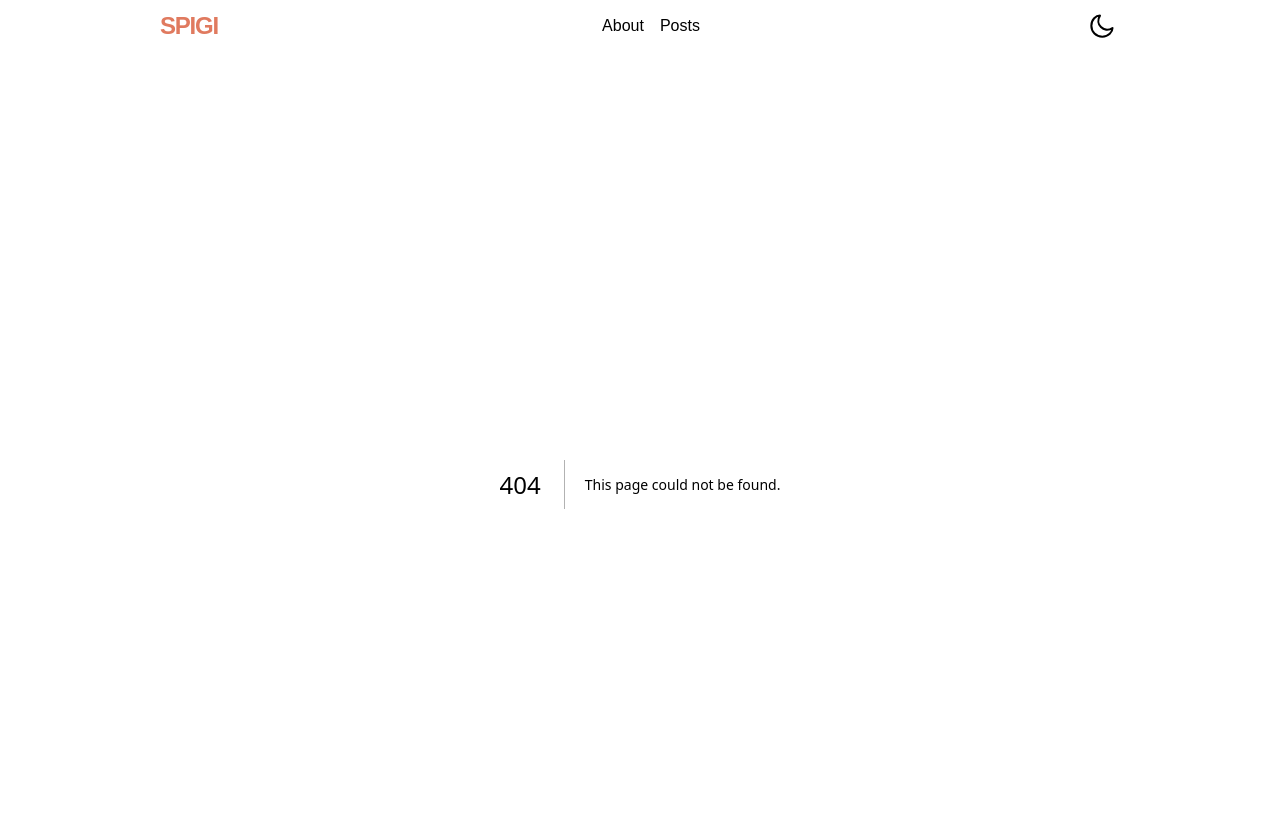
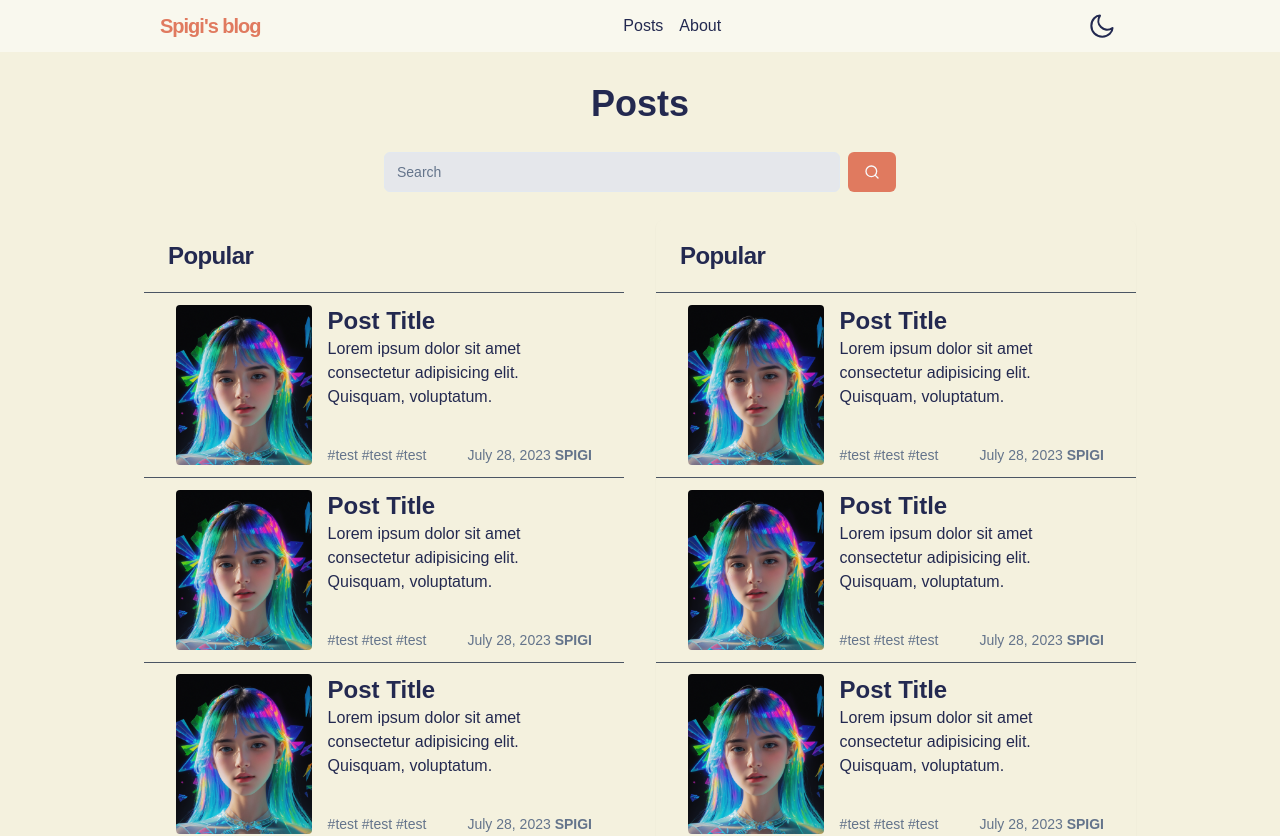
Before and after one commit to oliverTuesta/spigisblog-frontend, a Next.js app: page /posts in a window 1280 px wide. Before the commit this address had no page. Shown: the top 836 px of the page. Built offline with nearby package versions, Linux system fonts and the light colour scheme.

Commit message:
feat: add posts view

```diff
--- a/package.json
+++ b/package.json
@@ -11,6 +11,7 @@
   "dependencies": {
     "@radix-ui/react-accordion": "^1.1.2",
     "@radix-ui/react-icons": "^1.3.0",
+    "@radix-ui/react-slot": "^1.0.2",
     "@types/node": "20.4.4",
     "@types/react": "18.2.16",
     "@types/react-dom": "18.2.7",
--- /dev/null
+++ b/src/app/posts/page.tsx
@@ -0,0 +1,33 @@
+import type { ReactElement } from 'react';
+import { SearchBar } from '@/components/SearchBar';
+import PostsCard from '@/components/PostsCard';
+import NextLink from 'next/link';
+
+export interface PostsProps {}
+
+export default function Posts(props: PostsProps): ReactElement {
+  return (
+    <>
+      <h1 className="text-3xl lg:text-4xl text-center font-extrabold">Posts</h1>
+      <SearchBar className="my-7" />
+      <section className="md:flex md:space-x-8 md:space-y-0 space-y-8">
+        <div>
+          <PostsCard className="bg-transparent shadow-none" />
+          <div className="text-right">
+            <NextLink className="uppercase text-sm font-bold" href="/categories/1">
+              Read more on Gaming &rarr;
+            </NextLink>
+          </div>
+        </div>
+        <div>
+          <PostsCard className="bg-transparent" />
+          <div className="text-right">
+            <NextLink className="uppercase text-sm font-bold" href="/categories/1">
+              Read more on Gaming &rarr;
+            </NextLink>
+          </div>
+        </div>
+      </section>
+    </>
+  );
+}
--- a/src/components/Header/index.tsx
+++ b/src/components/Header/index.tsx
@@ -10,21 +10,21 @@
       <header className="py-2 px-8 bg-opacity-50 dark:bg-opacity-10 bg-white">
         <div className="flex justify-between items-center container max-w-screen-lg">
           <div>
-            <a href="#">
-              <h1 className="text-2xl text-primary font-extrabold tracking-tighter">SPIGI</h1>
-            </a>
+            <NextLink href="/" className="text-xl text-primary font-extrabold tracking-tighter">
+              Spigi's blog
+            </NextLink>
           </div>
           <div>
             <nav>
               <ul className="flex justify-between items-center space-x-4 ">
                 <li>
-                  <NextLink className="header__link" href="/">
-                    About
+                  <NextLink className="header__link" href="/posts">
+                    Posts
                   </NextLink>
                 </li>
                 <li>
-                  <NextLink className="header__link" href="/">
-                    Posts
+                  <NextLink className="header__link" href="/profile">
+                    About
                   </NextLink>
                 </li>
               </ul>
--- a/src/components/PostSummary/index.tsx
+++ b/src/components/PostSummary/index.tsx
@@ -18,12 +18,12 @@
             height={500}
           />
         </div>
-        <div className="flex flex-col justify-between">
+        <div className="w-3/4 flex flex-col justify-between text-card-foreground">
           <div>
-            <h3 className="text-2xl font-semibold text-primary">Post Title</h3>
+            <h3 className="text-2xl font-semibold dark:text-primary">Post Title</h3>
             <p className="">Lorem ipsum dolor sit amet consectetur adipisicing elit. Quisquam, voluptatum.</p>
           </div>
-          <div className="flex justify-between text-sm text-orange-400 dark:text-gray-400">
+          <div className="flex justify-between text-sm text-slate-500 dark:text-gray-400">
             <p className="">#test #test #test</p>
             <div>
               <p className="">
--- a/src/components/PostsCard/index.tsx
+++ b/src/components/PostsCard/index.tsx
@@ -4,10 +4,10 @@
 
 export interface PostsCardProps {}
 
-export default function PostsCard(props: PostsCardProps): ReactElement {
+export default function PostsCard({ className = '' }): ReactElement {
   return (
     <>
-      <Card>
+      <Card className={className}>
         <CardHeader>
           <CardTitle>Popular</CardTitle>
         </CardHeader>
--- /dev/null
+++ b/src/components/SearchBar/index.tsx
@@ -0,0 +1,14 @@
+import { Button } from '@/components/ui/button';
+import { Input } from '@/components/ui/input';
+import { Search } from 'lucide-react';
+
+export function SearchBar({ className = '' }) {
+  return (
+    <div className={`flex mx-auto max-w-lg justify-center justify-items-center space-x-2 ${className}`}>
+      <Input className="bg-gray-200 dark:bg-gray-300 text-gray-800" type="text" placeholder="Search" />
+      <Button type="submit">
+        <Search className="h-4 w-4" />
+      </Button>
+    </div>
+  );
+}
--- /dev/null
+++ b/src/components/ui/button.tsx
@@ -0,0 +1,56 @@
+import * as React from "react"
+import { Slot } from "@radix-ui/react-slot"
+import { cva, type VariantProps } from "class-variance-authority"
+
+import { cn } from "@/lib/utils"
+
+const buttonVariants = cva(
+  "inline-flex items-center justify-center rounded-md text-sm font-medium ring-offset-background transition-colors focus-visible:outline-none focus-visible:ring-2 focus-visible:ring-ring focus-visible:ring-offset-2 disabled:pointer-events-none disabled:opacity-50",
+  {
+    variants: {
+      variant: {
+        default: "bg-primary text-primary-foreground hover:bg-primary/90",
+        destructive:
+          "bg-destructive text-destructive-foreground hover:bg-destructive/90",
+        outline:
+          "border border-input bg-background hover:bg-accent hover:text-accent-foreground",
+        secondary:
+          "bg-secondary text-secondary-foreground hover:bg-secondary/80",
+        ghost: "hover:bg-accent hover:text-accent-foreground",
+        link: "text-primary underline-offset-4 hover:underline",
+      },
+      size: {
+        default: "h-10 px-4 py-2",
+        sm: "h-9 rounded-md px-3",
+        lg: "h-11 rounded-md px-8",
+        icon: "h-10 w-10",
+      },
+    },
+    defaultVariants: {
+      variant: "default",
+      size: "default",
+    },
+  }
+)
+
+export interface ButtonProps
+  extends React.ButtonHTMLAttributes<HTMLButtonElement>,
+    VariantProps<typeof buttonVariants> {
+  asChild?: boolean
+}
+
+const Button = React.forwardRef<HTMLButtonElement, ButtonProps>(
+  ({ className, variant, size, asChild = false, ...props }, ref) => {
+    const Comp = asChild ? Slot : "button"
+    return (
+      <Comp
+        className={cn(buttonVariants({ variant, size, className }))}
+        ref={ref}
+        {...props}
+      />
+    )
+  }
+)
+Button.displayName = "Button"
+
+export { Button, buttonVariants }
--- /dev/null
+++ b/src/components/ui/input.tsx
@@ -0,0 +1,25 @@
+import * as React from "react"
+
+import { cn } from "@/lib/utils"
+
+export interface InputProps
+  extends React.InputHTMLAttributes<HTMLInputElement> {}
+
+const Input = React.forwardRef<HTMLInputElement, InputProps>(
+  ({ className, type, ...props }, ref) => {
+    return (
+      <input
+        type={type}
+        className={cn(
+          "flex h-10 w-full rounded-md border border-input bg-background px-3 py-2 text-sm ring-offset-background file:border-0 file:bg-transparent file:text-sm file:font-medium placeholder:text-muted-foreground focus-visible:outline-none focus-visible:ring-2 focus-visible:ring-ring focus-visible:ring-offset-2 disabled:cursor-not-allowed disabled:opacity-50",
+          className
+        )}
+        ref={ref}
+        {...props}
+      />
+    )
+  }
+)
+Input.displayName = "Input"
+
+export { Input }
```
Also changed, not shown: 1 other file (tests, documents, lock files or other folders).
